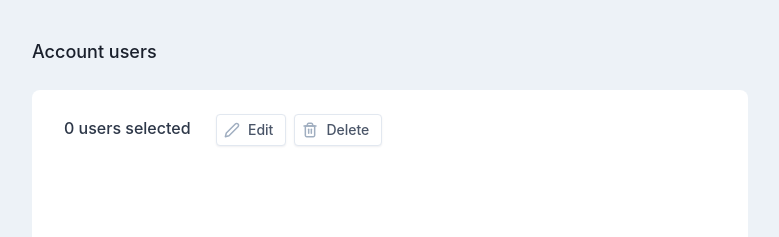
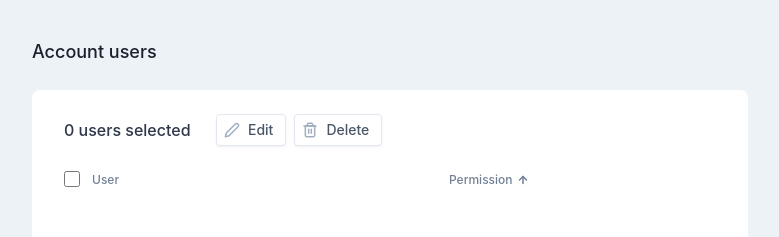
Before and after one commit to techstonia/klaus-test-task, a React (Create React App) app: page / in a window 1280 px wide. Shown: the top 237 px of the page, without its empty margins (250-1029 px from the left). Built offline with nearby package versions, Linux system fonts and the light colour scheme; no server answers; what miragejs would draw is missing.

Commit message:
Add second row of controls.

```diff
--- a/src/UsersListControls.js
+++ b/src/UsersListControls.js
@@ -1,9 +1,11 @@
 import React from 'react';
 import {useSelector} from 'react-redux';
 import {getMarkedUsersCount} from './redux/usersSlice';
-import styled from 'styled-components';
+import styled, {css} from 'styled-components';
 import {colors} from './styleConstants';
 import {DeleteButton, EditButton} from './Buttons';
+import Checkbox from './Checkbox';
+import {ReactComponent as ArrowDown} from './assets/arrow-down.svg';
 
 const Container = styled.div`
   height: 78px;
@@ -26,14 +28,77 @@ const StyledEditButton = styled(EditButton)`
   margin: 0 8px;
 `;
 
+const rowCSS = `
+  position: relative;
+  display: flex;
+`;
+
+const FirstRow = styled.div`
+  ${rowCSS}
+  align-items: center;
+`;
+
+const SecondRow = styled.div`
+  ${rowCSS}
+  margin-top: 25px;
+  align-items: end;
+`;
+
+const Arrow = styled(ArrowDown)`
+  position: relative;
+  left: 4px;
+  top: 2px;
+  ${(props) => props.sorted === "desc" && css`
+    transform: rotate(180deg);
+  `}
+`;
+
+const ColumnHeaderContainer = styled.span`
+  position: absolute;
+  font-weight: 500;
+  font-size: 12px;
+  color: ${colors.gray60};
+  cursor: pointer;
+`;
+
+const ColumnHeader = (props) => {
+  return (
+    <ColumnHeaderContainer className={props.className}>
+      {props.title}
+      {props.sorted && <Arrow sorted={props.sorted} />}
+    </ColumnHeaderContainer>
+  );
+};
+
+const UserColumnHeader = styled(ColumnHeader)`
+  left: 28px;
+`;
+
+const PermissionColumnHeader = styled(ColumnHeader)`
+  left: 385px;
+`;
+
 function UsersListControls() {
   const count = useSelector(getMarkedUsersCount);
 
   return (
     <Container>
-      <UsersCount>{count} users selected</UsersCount>
-      <StyledEditButton text="Edit" />
-      <DeleteButton text="Delete" />
+      <FirstRow>
+        <UsersCount>{count} users selected</UsersCount>
+        <StyledEditButton text="Edit" />
+        <DeleteButton text="Delete" />
+      </FirstRow>
+
+      <SecondRow>
+        <Checkbox />
+        <UserColumnHeader
+          title="User"
+        />
+        <PermissionColumnHeader
+          title="Permission"
+          sorted="desc"
+        />
+      </SecondRow>
     </Container>
   );
 }
```
Also changed, not shown: src/assets/arrow-down.svg (added).
